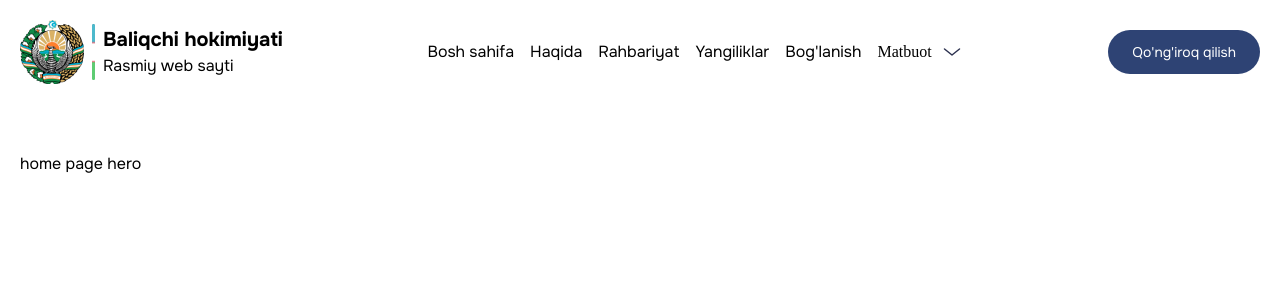
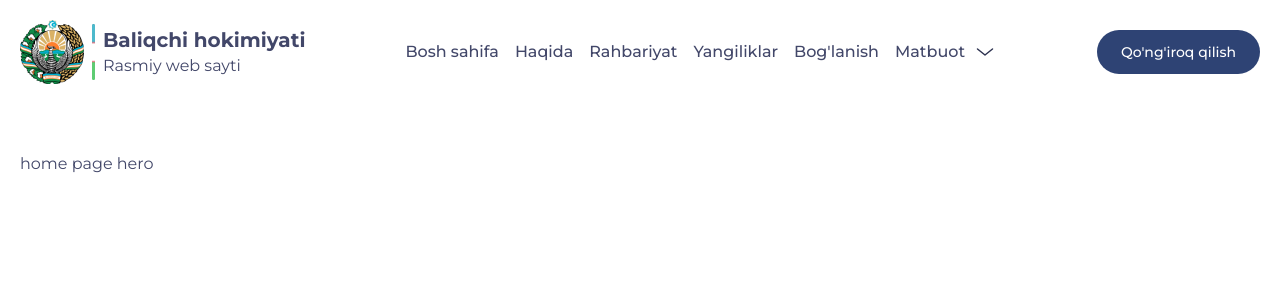
Before and after one commit to mryaxyobek/baliqchi, a React (Vite) app: page / in a window 1280 px wide. Shown: the top 300 px of the page. Built offline with nearby package versions, Linux system fonts and the light colour scheme.

Commit message:
added some texts styles

```diff
--- a/src/index.css
+++ b/src/index.css
@@ -1,5 +1,5 @@
 /* font  */
-@import url('https://fonts.googleapis.com/css2?family=Onest:wght@400;500;600;700&display=swap');
+@import url('https://fonts.googleapis.com/css2?family=Montserrat:wght@300;400;500;600;700&display=swap');
 
 @tailwind base;
 @tailwind components;
@@ -7,13 +7,35 @@
 
 /* components  */
 @layer components {
+  .body {
+    background: #fff;
+    font-family: 'Montserrat', sans-serif;
+    color: #424769;
+  }
+
+}
+
+@layer utilities {
+
+  h1,
+  h2,
+  h3,
+  h4,
+  h5,
+  h6,
+  strong,
+  b,
+  blockquote {
+    color: #424769;
+  }
+
+  a {
+    @apply font-medium;
+  }
+}
+
+@layer utilities {
   .container {
     @apply max-w-7xl w-full mx-auto px-5;
   }
 }
-
-/* other class name  */
-.body {
-  background: #fff;
-  font-family: 'Onest', sans-serif;
-}
```
